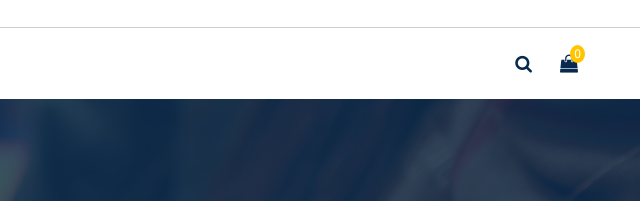
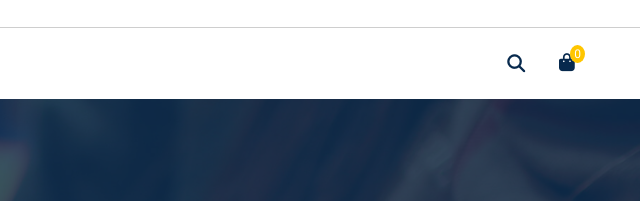
Before and after one commit to Karen-dev-01/kings, a plain HTML site: page contact.html in a window 1280 px wide. Shown: the part 174-375 px from the top of the page, 640-1280 px from the left. Drawn offline with Linux system fonts and the light colour scheme; some packages are replaced by stand-ins of ours.

Commit message:
Update contact.html

```diff
--- a/contact.html
+++ b/contact.html
@@ -44,7 +44,7 @@
     <!--====== Responsive css ======-->
     <link rel="stylesheet" href="css/responsive.css">
 
-
+  <link rel="stylesheet" href="https://cdnjs.cloudflare.com/ajax/libs/font-awesome/7.0.1/css/all.min.css">
 </head>
 
 <body>
```
